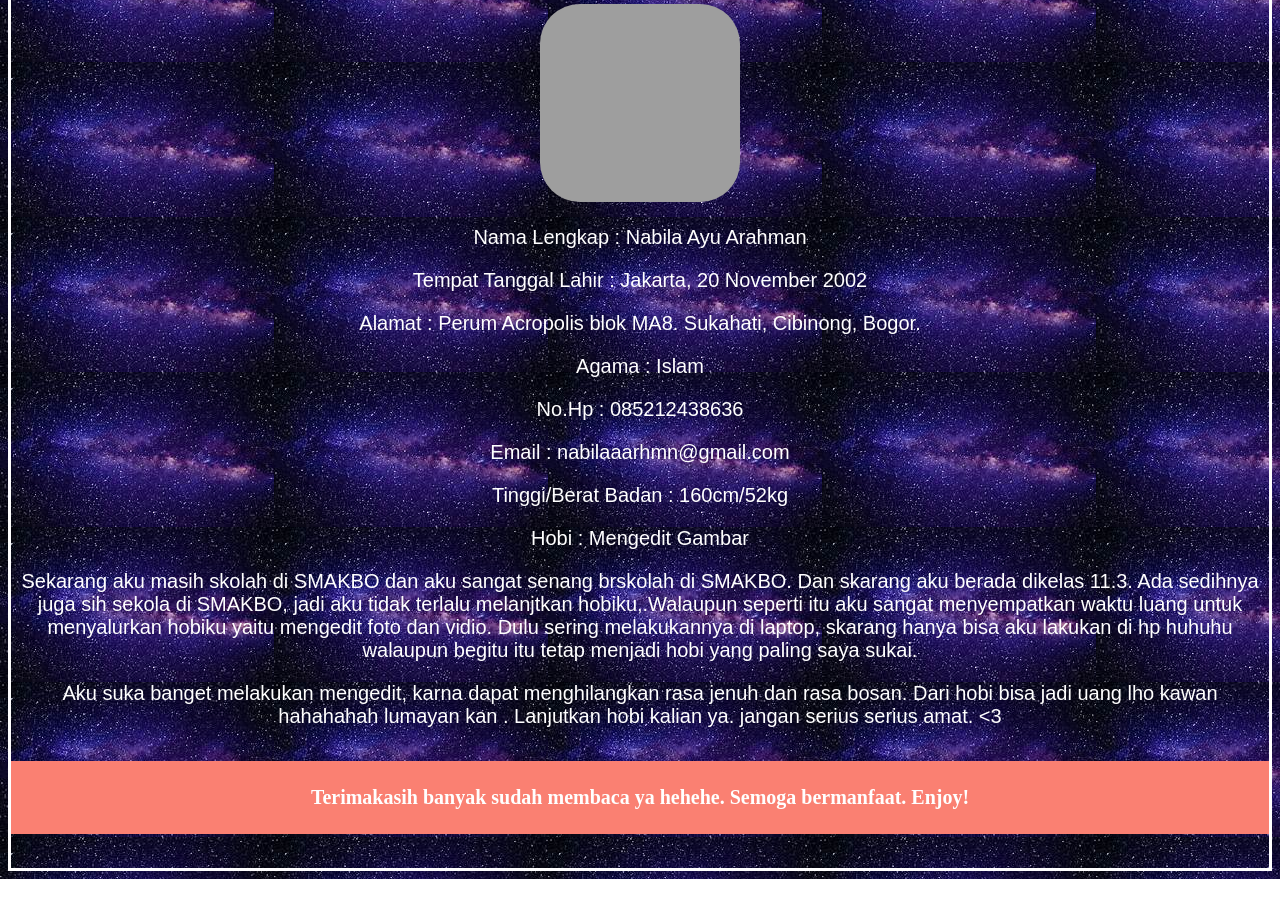
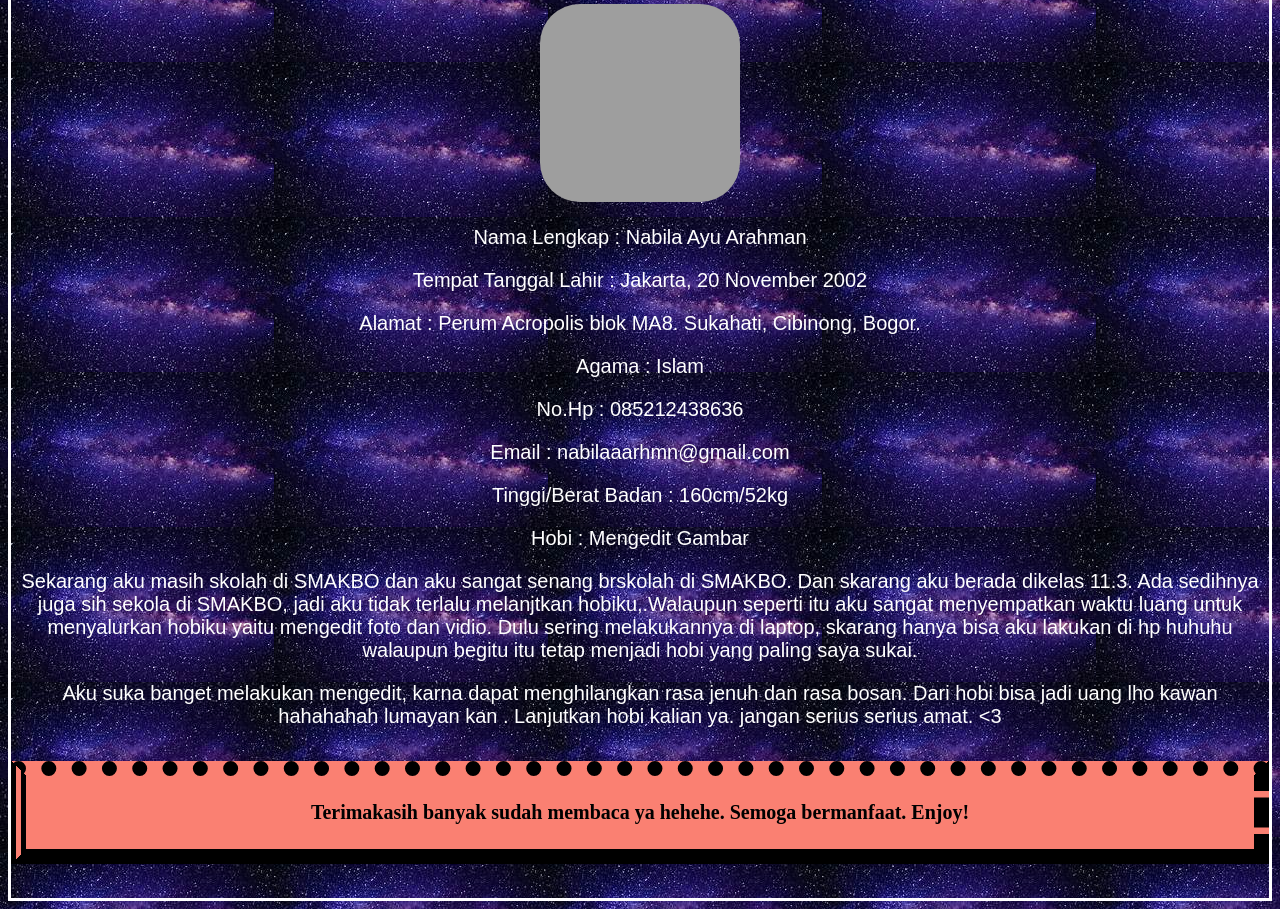
Before and after one commit to nabilaaarhmn/nabilaaarhmn.github.io, a plain HTML site: page index.html in a window 1280 px wide. Shown: the part 93-1002 px from the top of the page. Before the commit the page ends 972 px from the top, so only its background shows below. Drawn offline with Linux system fonts and the light colour scheme; grey boxes are pictures that could not be loaded.

Commit message:
Update index.css

```diff
--- a/index.css
+++ b/index.css
@@ -10,7 +10,7 @@ img{
 }
 
 body {px;color: white; border-style: solid; }
-h3 {border-style: dotted dashed solid double;
+h5 {border-style: dotted dashed solid double;
 	border-width: 15px;color: black; }
 h5 {
 	background-color: salmon;
```
